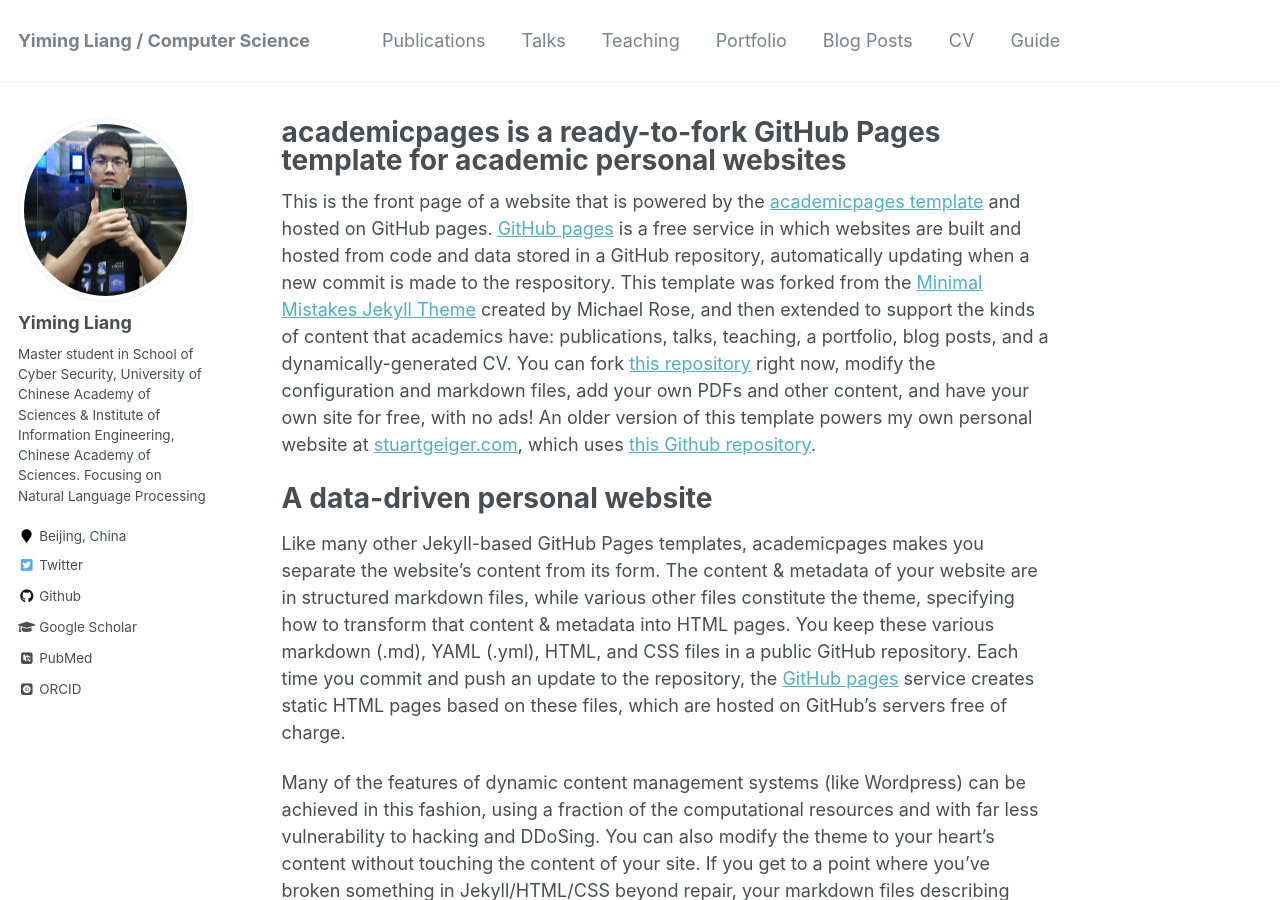
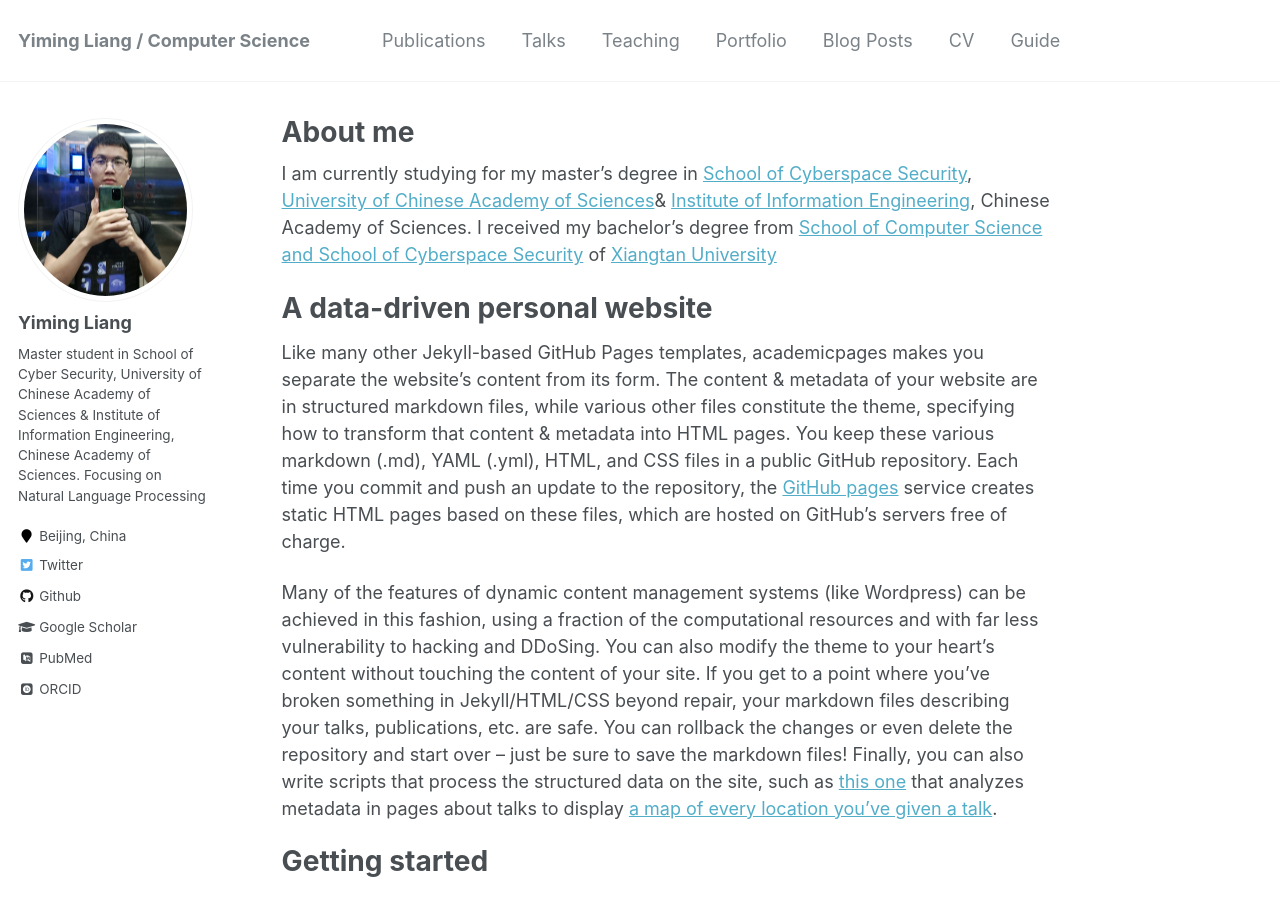
Before and after one commit to liangyming/liangyming.github.io, a Jekyll site: the page built from _pages/about.md, in a window 1280 px wide and 900 px high. Built offline with Jekyll 4.4.1, drawn with Linux system fonts in a browser that asks for light colours; some web fonts are replaced.

Commit message:
refactoring

```diff
--- a/_pages/about.md
+++ b/_pages/about.md
@@ -1,6 +1,6 @@
 ---
 permalink: /
-title: "academicpages is a ready-to-fork GitHub Pages template for academic personal websites"
+title: "About me"
 excerpt: "About me"
 author_profile: true
 redirect_from:
@@ -8,7 +8,8 @@ redirect_from:
   - /about.html
 ---
 
-This is the front page of a website that is powered by the [academicpages template](https://github.com/academicpages/academicpages.github.io) and hosted on GitHub pages. [GitHub pages](https://pages.github.com) is a free service in which websites are built and hosted from code and data stored in a GitHub repository, automatically updating when a new commit is made to the respository. This template was forked from the [Minimal Mistakes Jekyll Theme](https://mmistakes.github.io/minimal-mistakes/) created by Michael Rose, and then extended to support the kinds of content that academics have: publications, talks, teaching, a portfolio, blog posts, and a dynamically-generated CV. You can fork [this repository](https://github.com/academicpages/academicpages.github.io) right now, modify the configuration and markdown files, add your own PDFs and other content, and have your own site for free, with no ads! An older version of this template powers my own personal website at [stuartgeiger.com](http://stuartgeiger.com), which uses [this Github repository](https://github.com/staeiou/staeiou.github.io).
+I am currently studying for my master's degree in [School of Cyberspace Security](https://scs.ucas.ac.cn/index.php/zh-cn/), [University of Chinese Academy of Sciences](https://www.ucas.ac.cn/)& [Institute of Information Engineering](http://www.iie.cas.cn/), Chinese Academy of Sciences.
+I received my bachelor's degree from [School of Computer Science and School of Cyberspace Security](https://jwxy.xtu.edu.cn/) of [Xiangtan University](https://www.xtu.edu.cn/)
 
 A data-driven personal website
 ======
```
